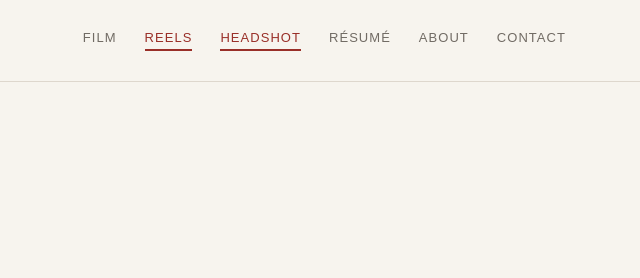
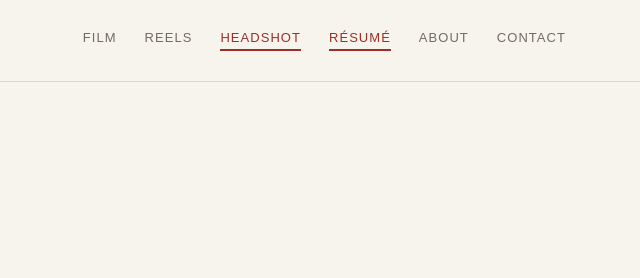
Before and after one commit to Tomlomtadze/Tom-Acting-Portfolio, a plain HTML site: page reels.html in a window 1280 px wide. Shown: the top 278 px of the page, 640-1280 px from the left. Drawn offline with Linux system fonts and the light colour scheme.

Commit message:
Update reels.html

```diff
--- a/reels.html
+++ b/reels.html
@@ -16,9 +16,9 @@
 
 <div class="nav-links">
 <a href="film.html">Film</a>
-<a href="reels.html" class="active">Reels</a>
+<a href="reels.html">Reels</a>
   <a href="headshot.html" class="active">Headshot</a>
-<a href="resume.html">Résumé</a>
+<a href="resume.html" class="active">Résumé</a>
 <a href="about.html">About</a>
 <a href="contact.html">Contact</a>
 </div>
```
